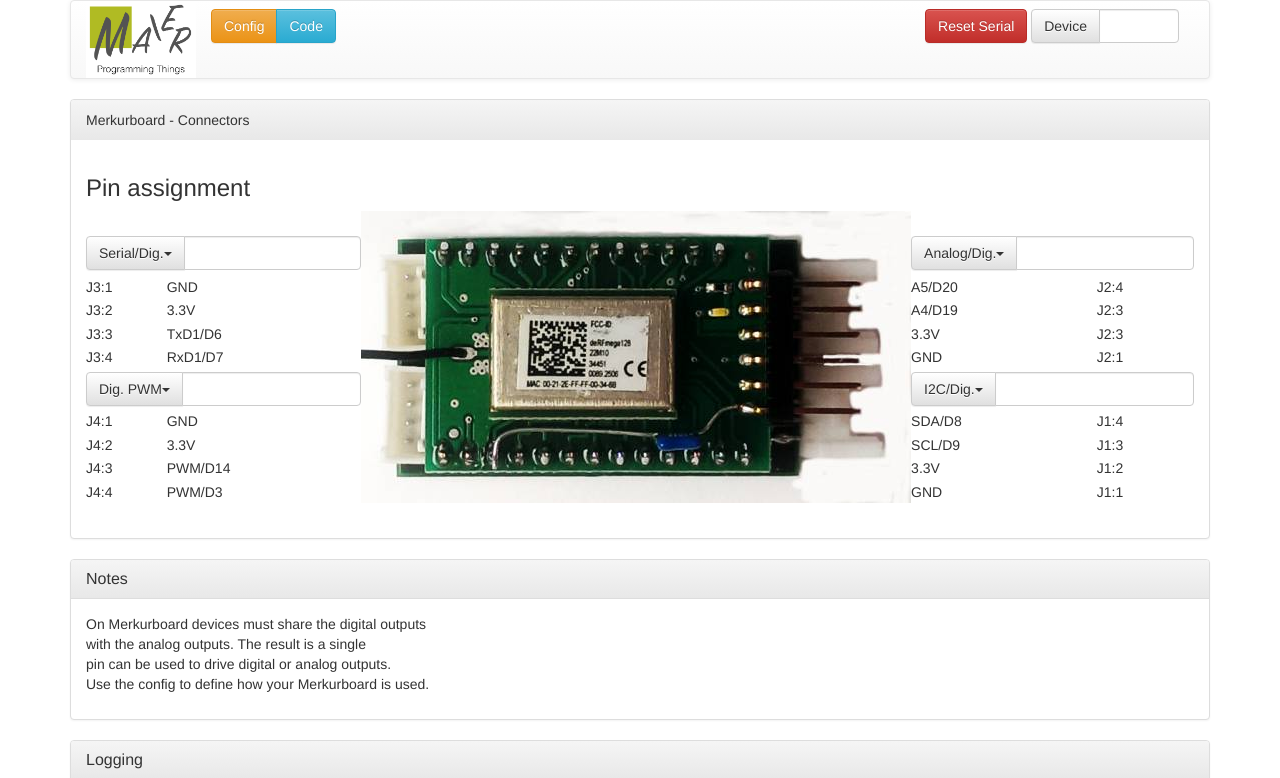
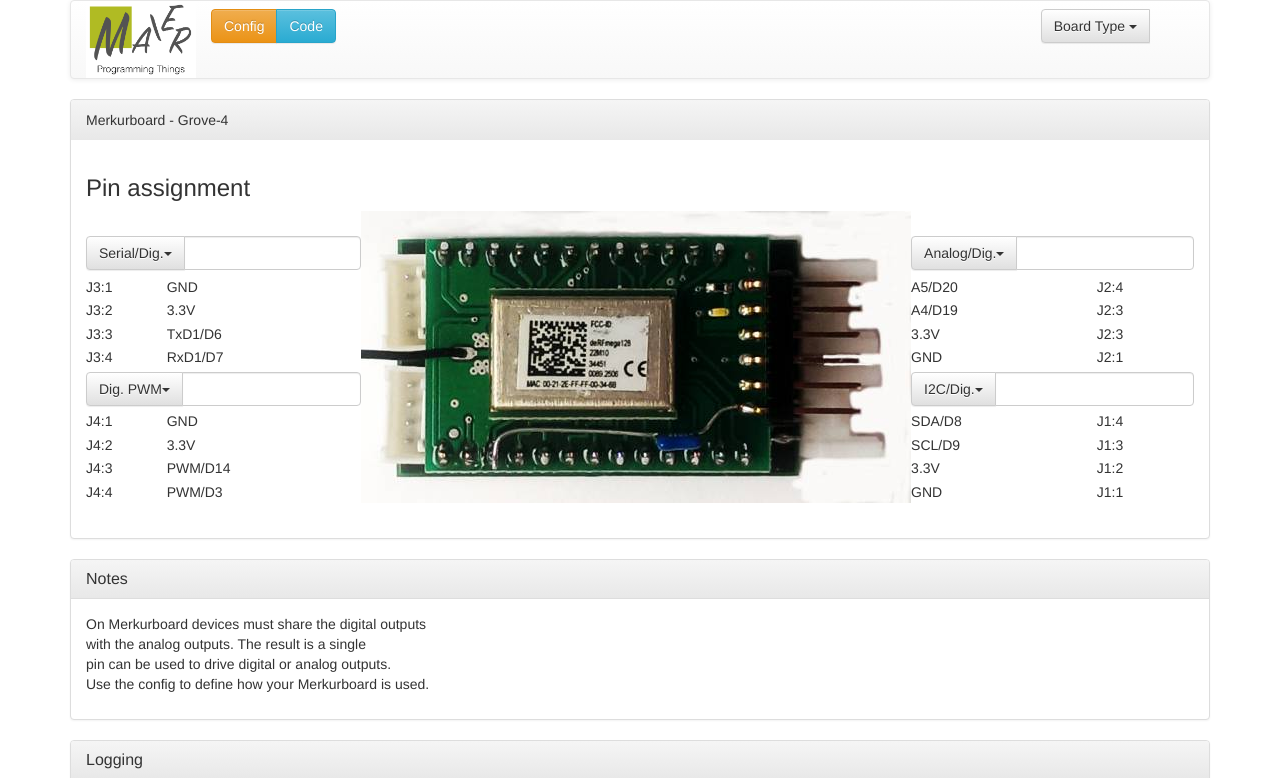
Before and after one commit to osdomotics/maier, a plain HTML site: page www/main_page.html in a window 1280 px wide. Shown: the top 778 px of the page. Drawn offline with Linux system fonts and the light colour scheme.

Commit message:
modify menue device

```diff
--- a/www/main_page.html
+++ b/www/main_page.html
@@ -131,16 +131,20 @@
 		</div>
 		</nav>
 		<nav class="navbar-form navbar-right" role="search">
-		<div class="btn-group">
-			<button onclick="location.href='/enablecomms.html?VAR_tval';" class="btn btn-danger">Reset Serial</button>
-		</div>
 
 		<div class="input-group">
 		  <span class="input-group-btn">
-			<button id="update_serial_name_btn" class="btn btn-default" type="button">Device</button>
+		  <button type="button" class="btn btn-default dropdown-toggle" data-toggle="dropdown">
+			Board Type <span class="caret"></span>
+		  </button>
+		  <ul id="arduino_board_list" class="dropdown-menu" role="menu">
+			<li><a href="#">Merkurboard Grove-4</a></li>
+		  </ul>
 		  </span>
-		  <input  id="serial_name" type="text" class="form-control" style="width:80px;">
-		</div><!-- /input-group -->
+		  <p id="arduino_board" class="navbar-text"></p>
+		</div>
+
+
 		</nav>
 	</div>
 	</div>
@@ -152,7 +156,7 @@
  -->
 	<div class="panel-group" id="accordion">
 			<div class="panel panel-default">
-			  <div class="panel-heading"><h8>Merkurboard - Connectors</h8></div>
+			  <div class="panel-heading"><h8>Merkurboard - Grove-4</h8></div>
 			  <div class="panel-body">
 
   <h3 class="sectionedit6" id="steckerbelegung">Pin assignment</h3>
```
